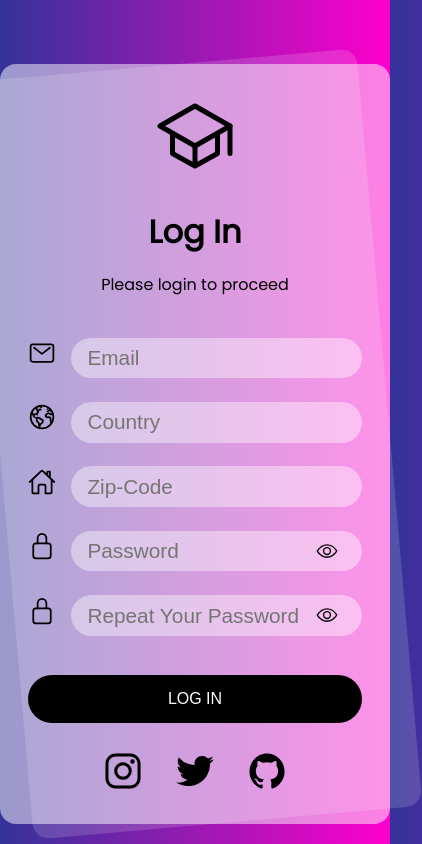
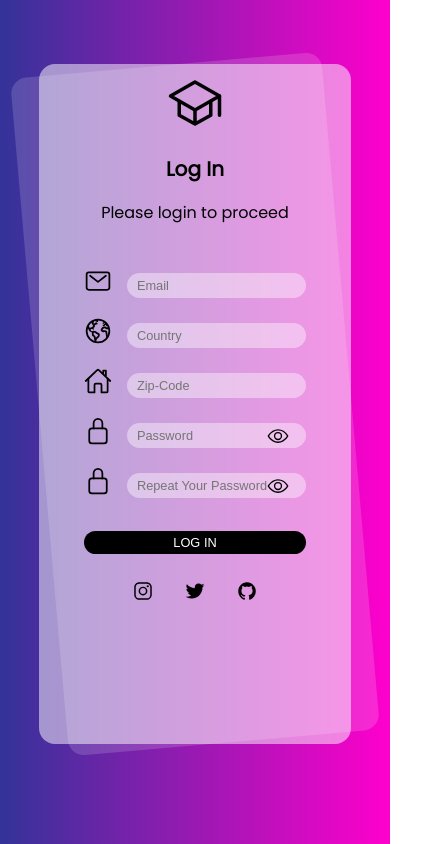
Before and after one commit to Yannick2811/form_validation, a plain HTML site: page index.html in a window 390 px wide. Shown: the whole page, 422 px wide, since content can reach past the window. Drawn offline with nearby package versions, Linux system fonts and the light colour scheme.

Commit message:
css media

```diff
--- a/style.css
+++ b/style.css
@@ -181,3 +181,55 @@ ion-icon {
   font-size: 22px;
   cursor: pointer;
 }
+
+@media only screen and (max-width: 500px) {
+  #container {
+    width: 80vw;
+    height: 80vh;
+    padding-top: 0.3em;
+  }
+
+  input {
+    font-size: 0.8em;
+  }
+
+  form {
+    gap: 0.5em;
+  }
+
+  #logo {
+    font-size: 56px;
+  }
+
+  #login-text {
+    font-size: 20px;
+  }
+
+  #show-password {
+    right: 0.5em;
+  }
+
+  #show-password-verification {
+    right: 0.5em;
+  }
+
+  #submit {
+    font-size: 0.8em;
+    height: 1.8em;
+    margin: 0;
+    padding: 0;
+  }
+
+  .icon {
+    font-size: 20px;
+  }
+
+  #socials {
+    margin: 0;
+  }
+
+  #submit-container {
+    margin-bottom: 0;
+    padding-bottom: 0;
+  }
+}
```
